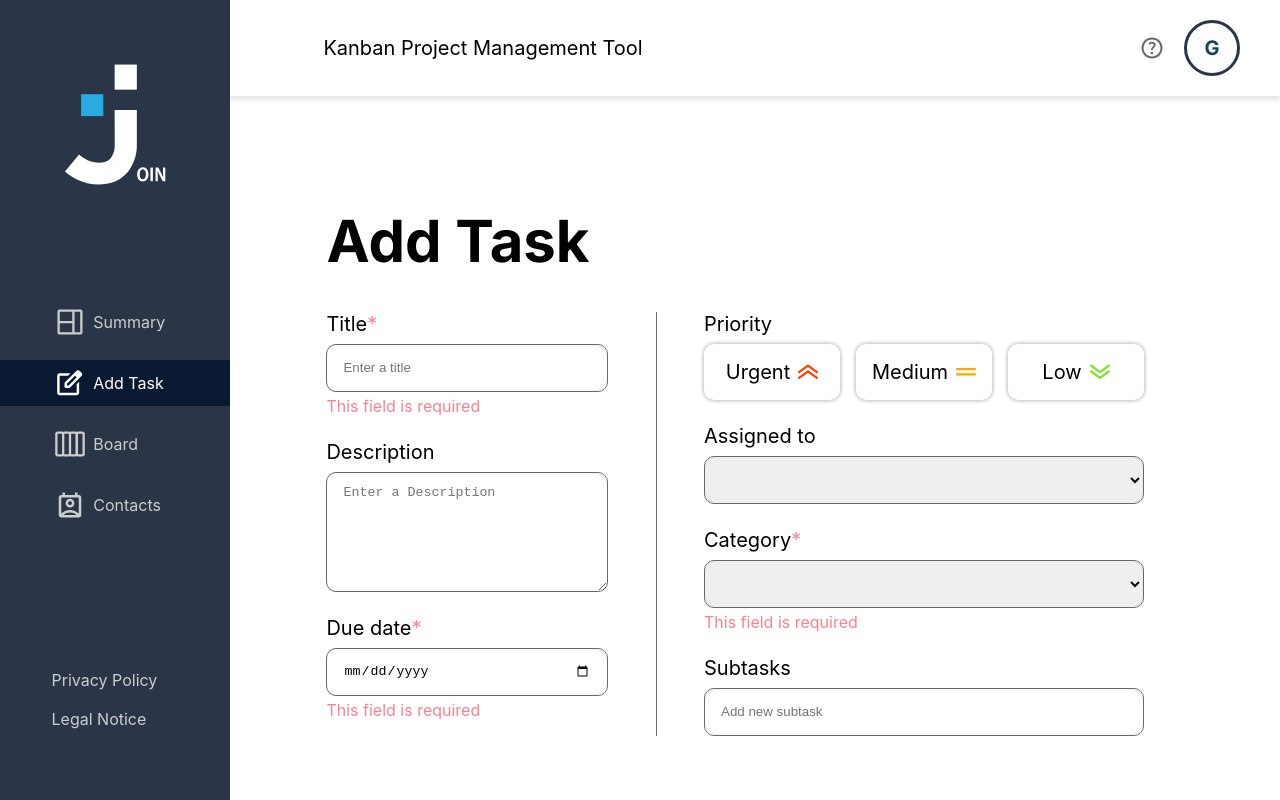
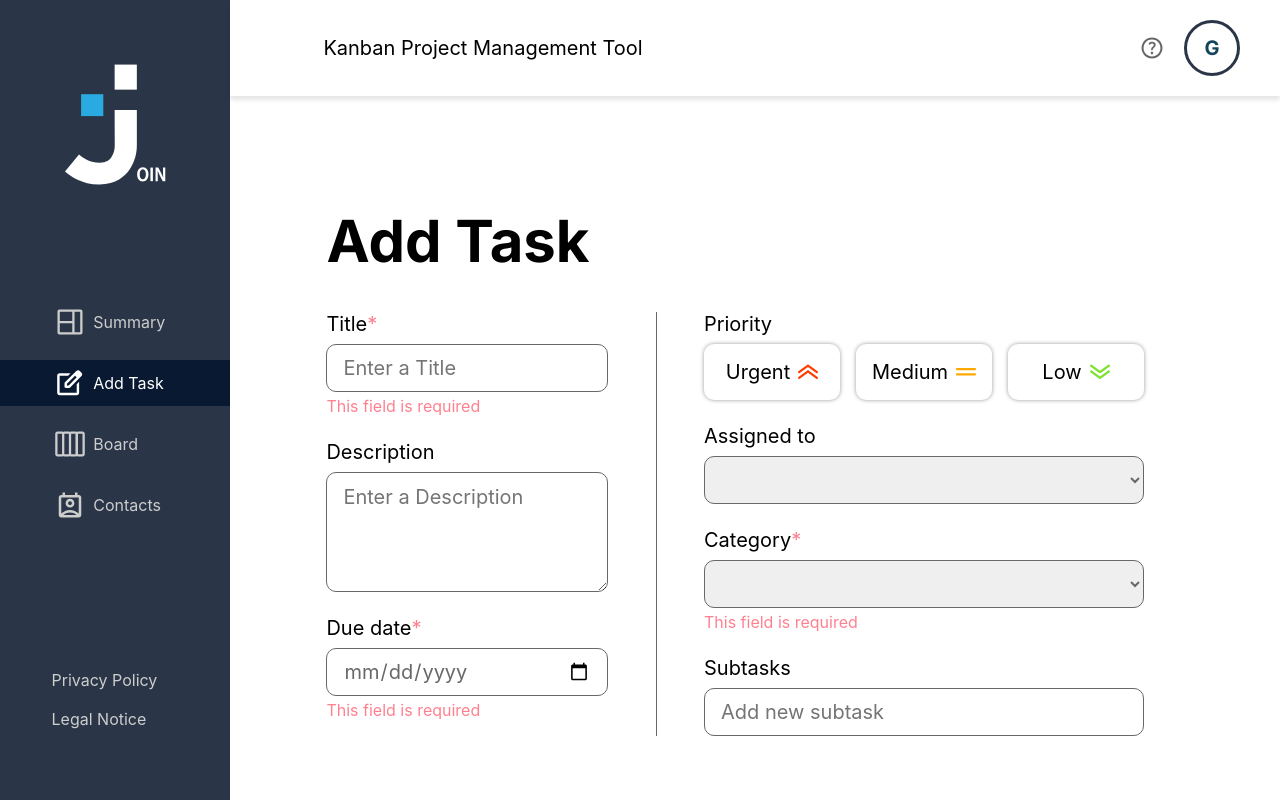
Before and after one commit to AnastasiaRoberz/join, an Angular app: page /add-task in a window 1280 px wide. Built offline with nearby package versions, Linux system fonts and the light colour scheme; a web font is replaced by a local one.

Commit message:
style: input-fields

```diff
--- a/src/app/features/main/add-task/add-task.html
+++ b/src/app/features/main/add-task/add-task.html
@@ -5,7 +5,7 @@
       <div class="taskWrap__inputBox">
         <label>Title<span class="required">*</span></label>
         <div class="taskWrap__withHint">
-          <input type="text" placeholder="Enter a title" />
+          <input type="text" placeholder="Enter a Title" />
           <span class="hint-msg">This field is required</span>
         </div>
       </div>
--- a/src/app/features/main/add-task/add-task.scss
+++ b/src/app/features/main/add-task/add-task.scss
@@ -81,6 +81,9 @@
     padding: 12px 16px;
     border: 1px solid #686868;
     border-radius: 10px;
+    font-family: Inter;
+    font-size: 20px;
+    color: #686868;
   }
 
   textarea {
```
